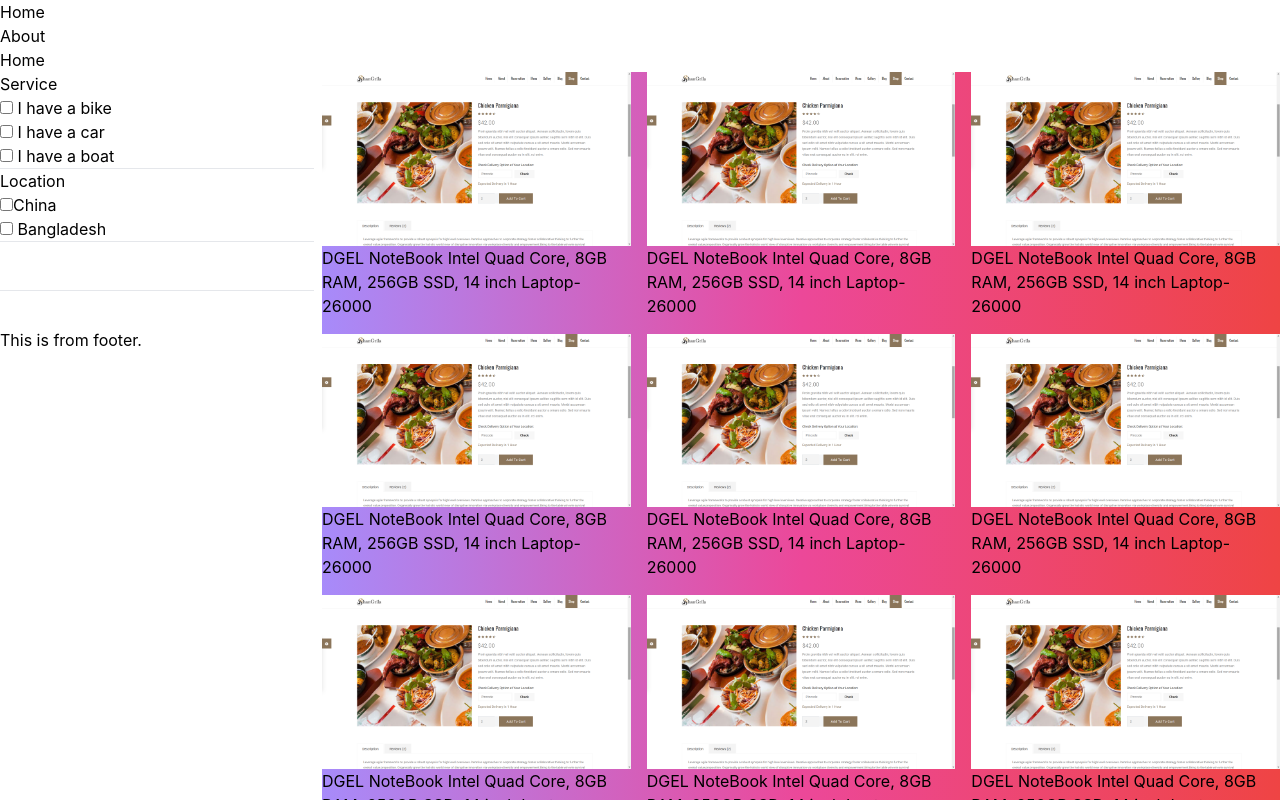
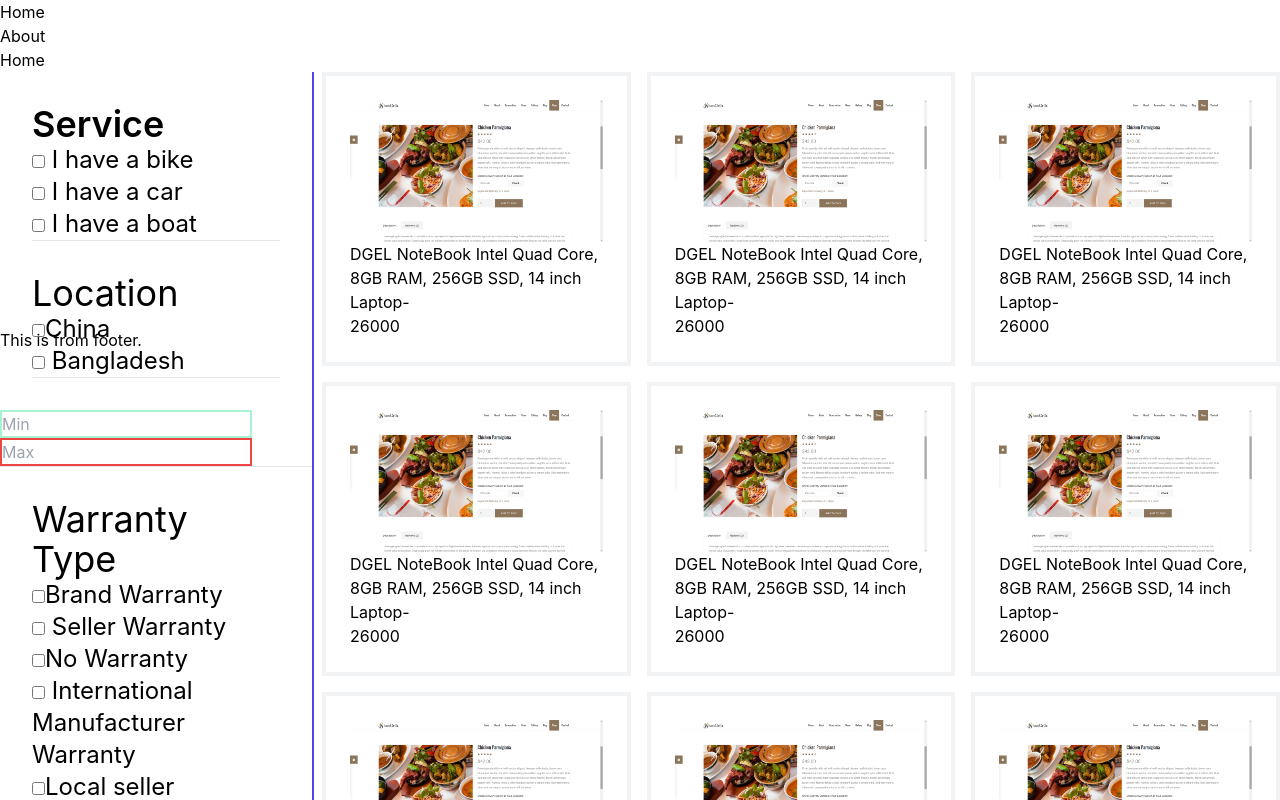
Before and after one commit to Swapno5896/Shopnest, a React (Create React App) app: page / in a window 1280 px wide. Shown: the top 800 px of the page. Built offline with nearby package versions, Linux system fonts and the light colour scheme.

Commit message:
structer is updated

```diff
--- a/src/Pages/SerchProducts/SerchProducts.js
+++ b/src/Pages/SerchProducts/SerchProducts.js
@@ -35,11 +35,11 @@ img:img1,title:'DGEL NoteBook Intel Quad Core, 8GB RAM, 256GB SSD, 14 inch Lapto
 return (
 <div>
  <div class="h-64 grid grid-cols-4  gap-2">
-  <div>
+  <div class="border-r-2 border-fuchsia-600  border-indigo-600  ">
    <Sidebar />
   </div>
-  <div class="col-span-3 bg-gradient-to-r from-purple-400 via-pink-500 to-red-500 ">
-   <div class="grid grid-cols-3 gap-4">
+  <div class="col-span-3  ">
+   <div class="grid grid-cols-3 gap-4 ">
     {
     fakeProduct.map(pd=>
     <Products pd={pd} />)
--- a/src/components/SearhProduc/Products/Products.js
+++ b/src/components/SearhProduc/Products/Products.js
@@ -4,7 +4,7 @@ const Product = (props) => {
 const {img,title,price} = props.pd;
 console.log(img,title,price)
 return (
-<div>
+<div class=" p-6 border-4 border-light-blue-500 border-opacity-50 ">
  <img src={img} alt="" />
  <h3>{title}</h3>
  <p>{price}</p>
--- a/src/components/SearhProduc/Sidebar/Sidebar.js
+++ b/src/components/SearhProduc/Sidebar/Sidebar.js
@@ -3,24 +3,44 @@ import React from 'react';
 const Product = () => {
 return (
 <div>
- <p>Service</p>
+ <div class="m-8">
+  <p class="font-semibold text-4xl">Service</p>
   <input type="checkbox" id="vehicle1" name="vehicle1" value="Bike" />
- <label for="vehicle1"> I have a bike</label>
+  <label class="text-2xl " for="vehicle1"> I have a bike</label>
   <br />
 
   <input type="checkbox" id="vehicle2" name="vehicle2" value="Car" />
- <label for="vehicle2"> I have a car</label> <br />
+  <label class="text-2xl" for="vehicle2"> I have a car</label> <br />
   <input type="checkbox" id="vehicle3" name="vehicle3" value="Boat" />
- <label for="vehicle3"> I have a boat</label> <br />
+  <label class="text-2xl" for="vehicle3"> I have a boat</label> <br />
   <hr />
- <p>Location</p>
+ </div>
+ <div class="m-8">
+  <p class="text-4xl">Location</p>
   <input type="checkbox" id="vehicle2" name="vehicle2" value="Car" />
- <label for="vehicle2">China</label> <br />
+  <label class="text-2xl" for="vehicle2">China</label> <br />
   <input type="checkbox" id="vehicle3" name="vehicle3" value="Boat" />
- <label for="vehicle3"> Bangladesh</label> <br />
+  <label class="text-2xl" for="vehicle3"> Bangladesh</label> <br />
   <hr />
- <input type="text" /> <input type="text" />
+ </div>
+ <input class="border-2 border-green-200 focus:border-blue-100 " placeholder="Min" type="text" />
+ <input class="border-2 border-red-500 focus:border-blue-500 " placeholder="Max" type="text" />
  <hr />
+ <div class="m-8">
+  <p class="text-4xl">Warranty Type</p>
+  <input type="checkbox" id="vehicle2" name="vehicle2" value="Car" />
+  <label class="text-2xl" for="vehicle2">Brand Warranty</label> <br />
+  <input type="checkbox" id="vehicle3" name="vehicle3" value="Boat" />
+  <label class="text-2xl" for="vehicle3"> Seller Warranty</label> <br /> <input type="checkbox" id="vehicle2"
+   name="vehicle2" value="Car" />
+  <label class="text-2xl" for="vehicle2">No Warranty</label> <br />
+  <input type="checkbox" id="vehicle3" name="vehicle3" value="Boat" />
+  <label class="text-2xl" for="vehicle3"> International Manufacturer Warranty</label> <br />
+  <input type="checkbox" id="vehicle2" name="vehicle2" value="Car" />
+  <label class="text-2xl" for="vehicle2">Local seller warranty</label> <br />
+  <input type="checkbox" id="vehicle2" name="vehicle2" value="Car" />
+  <label class="text-2xl" for="vehicle2">International Seller Warranty</label> <br />
+ </div>
 </div>
 );
 };
```
Lines whose indentation alone changed are shown as unchanged.
